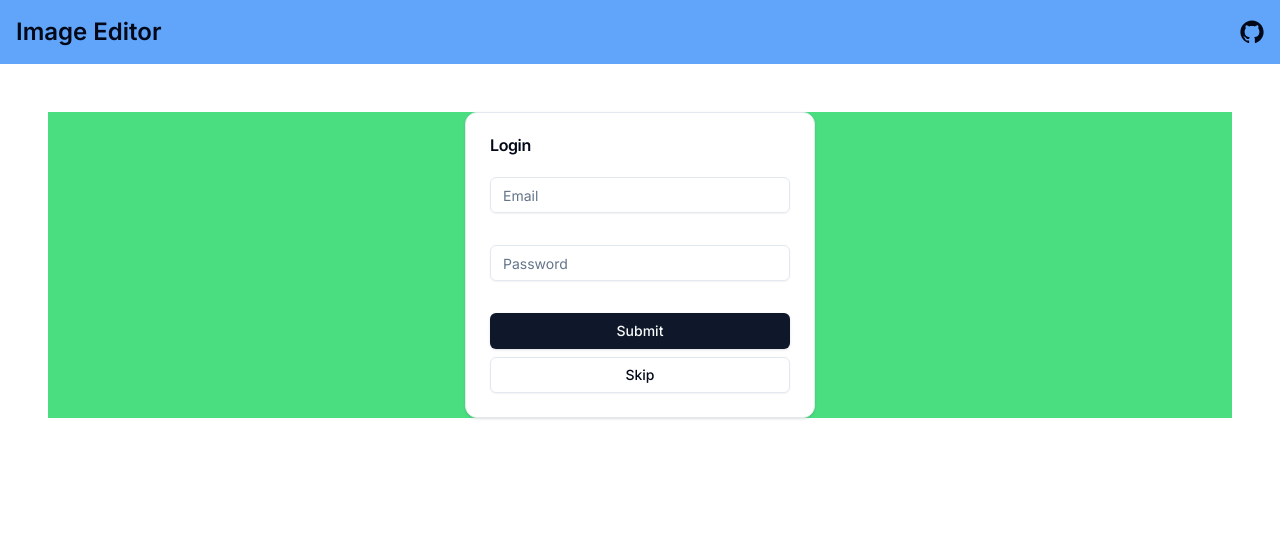
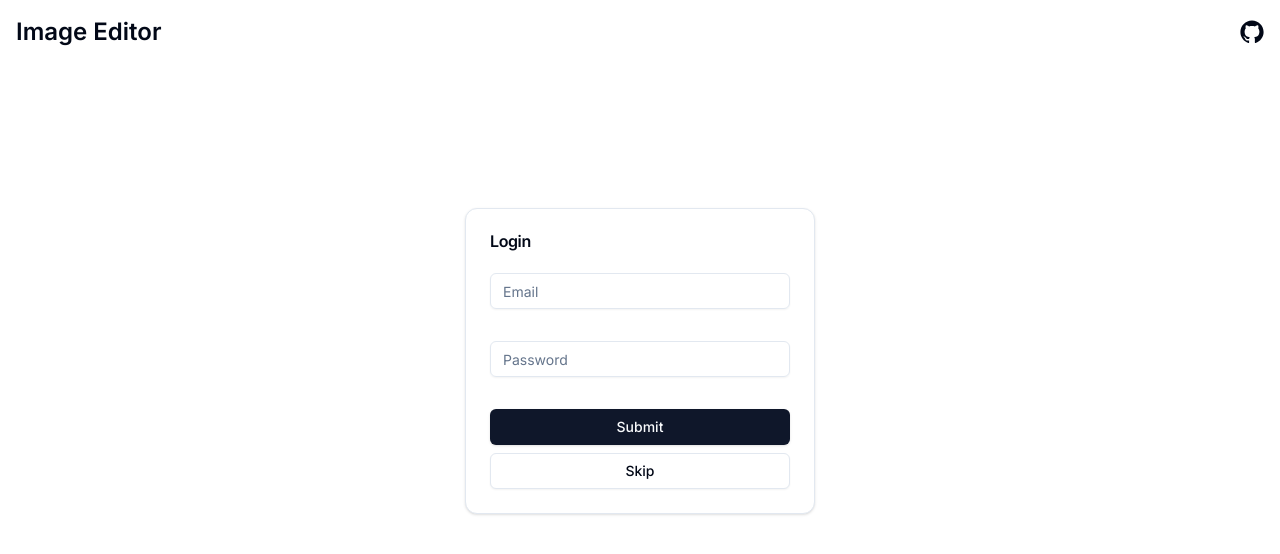
Before and after one commit to alabhyajindal/image-editor, a Next.js app: page / in a window 1280 px wide. Shown: the top 554 px of the page. Built offline with nearby package versions, Linux system fonts and the light colour scheme.

Commit message:
Fix login layout

```diff
--- a/src/app/layout.js
+++ b/src/app/layout.js
@@ -2,6 +2,7 @@ import { Inter } from 'next/font/google'
 import './globals.css'
 import { GitHubLogoIcon } from '@radix-ui/react-icons'
 import { Toaster } from 'react-hot-toast'
+import Link from 'next/link'
 
 const inter = Inter({ subsets: ['latin'] })
 
@@ -15,8 +16,10 @@ export default function RootLayout({ children }) {
     <html lang='en'>
       <body className={inter.className}>
         <section className='flex flex-col gap-12 min-h-screen'>
-          <header className='bg-blue-400 flex items-center justify-between w-full p-4'>
-            <h1 className='text-2xl font-semibold'>Image Editor</h1>
+          <header className='flex items-center justify-between w-full p-4'>
+            <h1 className='text-2xl font-semibold'>
+              <Link href='/'>Image Editor</Link>
+            </h1>
             <div>
               <a href='https://github.com/alabhyajindal/image-editor'>
                 <GitHubLogoIcon height={24} width={24} />
@@ -24,7 +27,7 @@ export default function RootLayout({ children }) {
             </div>
           </header>
 
-          <section className='mx-12'>{children}</section>
+          <section className='mx-12 flex-1'>{children}</section>
         </section>
 
         <Toaster />
--- a/src/app/page.js
+++ b/src/app/page.js
@@ -52,8 +52,7 @@ export default function Home() {
   }
 
   return (
-    <main className='bg-green-400'>
-      <Card className='w-[350px] m-auto'>
+    <Card className='w-[350px] mx-auto mt-24'>
       <CardHeader>
         <CardTitle>Login</CardTitle>
       </CardHeader>
@@ -80,11 +79,7 @@ export default function Home() {
               render={({ field }) => (
                 <FormItem>
                   <FormControl>
-                      <Input
-                        placeholder='Password'
-                        type='password'
-                        {...field}
-                      />
+                    <Input placeholder='Password' type='password' {...field} />
                   </FormControl>
                   <FormMessage />
                 </FormItem>
@@ -105,6 +100,5 @@ export default function Home() {
         </div>
       </CardContent>
     </Card>
-    </main>
   )
 }
```
Lines whose indentation alone changed are shown as unchanged.
